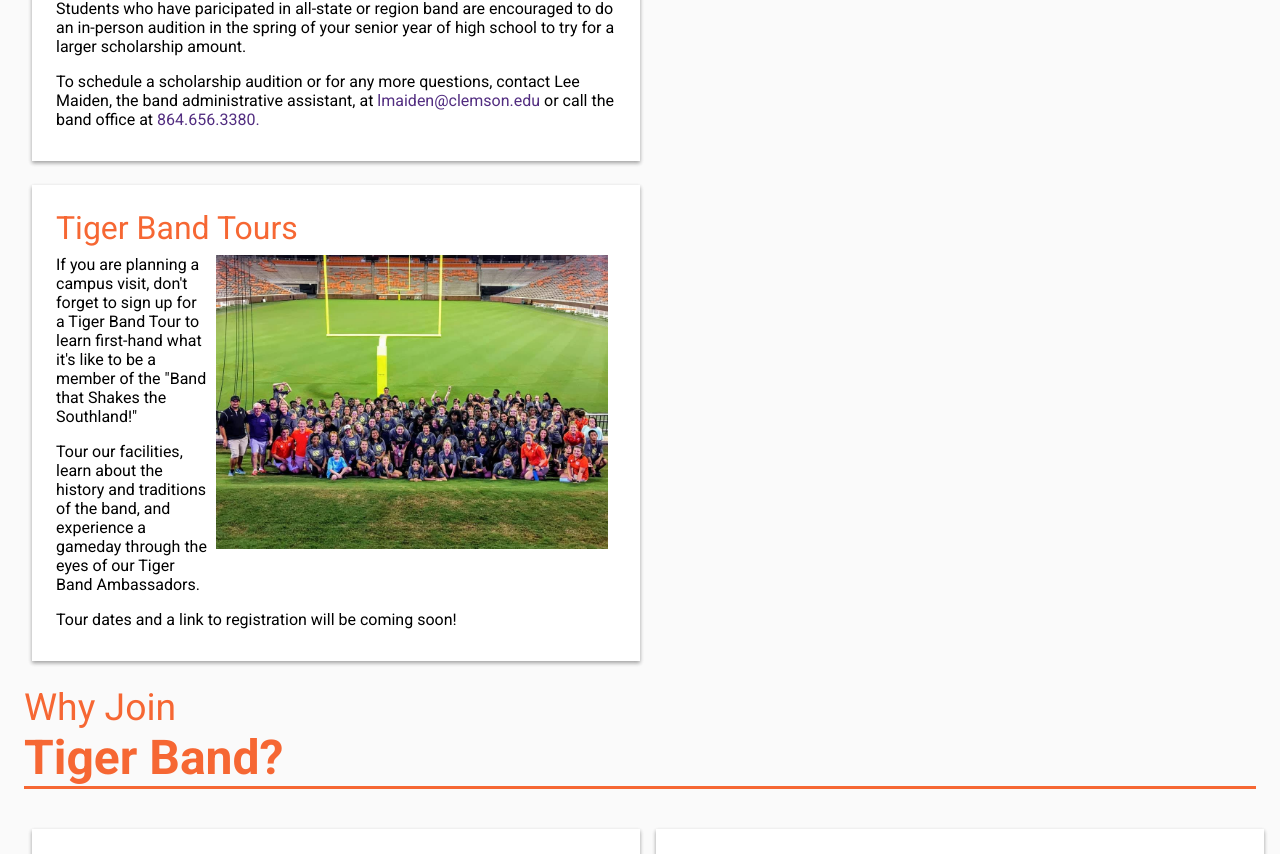
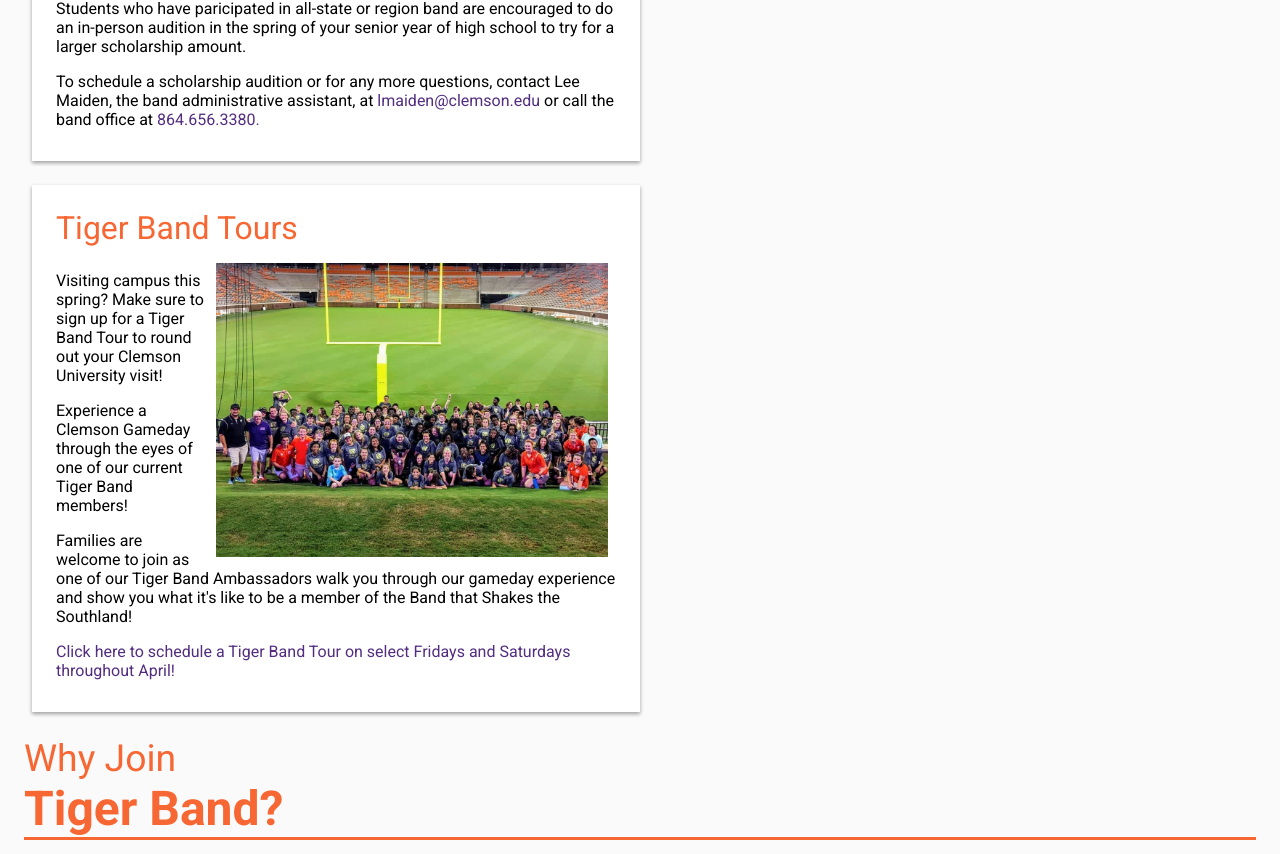
Before and after one commit to thurlbu/tigerbandwebpage, a PHP site: page /join/ in a window 1280 px wide. Shown: the part 1666-2520 px from the top of the page. Run offline with PHP 8.4, Linux system fonts and the light colour scheme.

Commit message:
Tiger Band Tours
Adding Registration Information for Tours

```diff
--- a/app/join/index.php
+++ b/app/join/index.php
@@ -120,13 +120,14 @@
               <p>To schedule a scholarship audition or for any more questions, contact Lee Maiden, the band administrative assistant, at <a href="mailto:lmaiden@clemson.edu">lmaiden@clemson.edu</a> or call the band office at <a href="tel:864-656-3380">864.656.3380.</a>
           </article>
 
-            <article class="text">
-                <h1>Tiger Band Tours</h1>
-                <img class="articleImg" src='/img/Gaffney.jpg'>
-                <p>If you are planning a campus visit, don't forget to sign up for a Tiger Band Tour to learn first-hand what it's like to be a member of the "Band that Shakes the Southland!"</p>
-                <p>Tour our facilities, learn about the history and traditions of the band, and experience a gameday through the eyes of our Tiger Band Ambassadors.</p>
-                <p>Tour dates and a link to registration will be coming soon!</p>
-            </article>
+          <article class="text">
+              <h1>Tiger Band Tours</h1>
+              <p><a href="https://docs.google.com/forms/d/e/1FAIpQLSey6vLaz9zrwRNtBBIR8eyi07bIjCJFOA-MeSogzpKf-OZNRQ/viewform?usp=sf_link" class="boxWrapper"><img class="articleImg" src='/img/Gaffney.jpg'></a>
+              <p>Visiting campus this spring? Make sure to sign up for a Tiger Band Tour to round out your Clemson University visit!</p>
+              <p>Experience a Clemson Gameday through the eyes of one of our current Tiger Band members!</p>
+              <p>Families are welcome to join as one of our Tiger Band Ambassadors walk you through our gameday experience and show you what it's like to be a member of the Band that Shakes the Southland!</p>
+              <p><a href="https://docs.google.com/forms/d/e/1FAIpQLSey6vLaz9zrwRNtBBIR8eyi07bIjCJFOA-MeSogzpKf-OZNRQ/viewform?usp=sf_link">Click here to schedule a Tiger Band Tour on select Fridays and Saturdays throughout April!</a></p>
+          </article>
         </div>
 
         <div id="col1Flex">
```
Also changed, not shown: app/index.php (+9 -7 lines).
